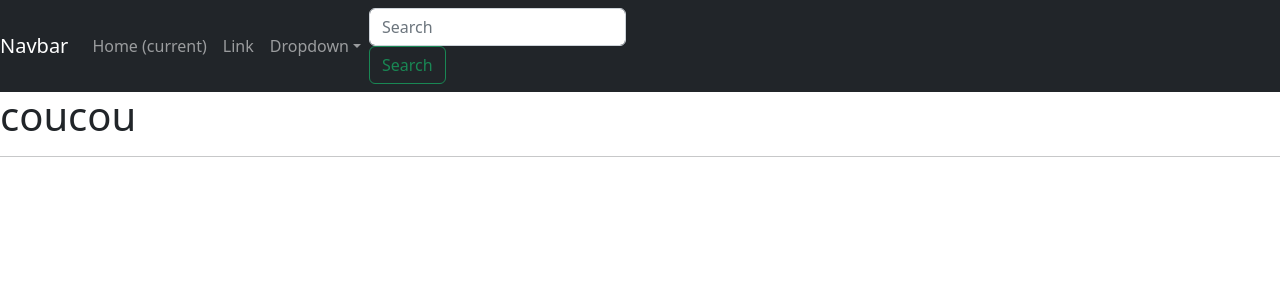
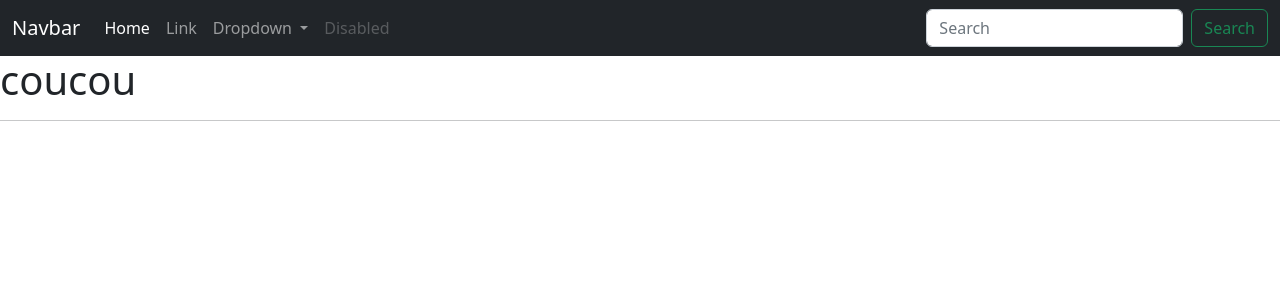
Before and after one commit to axelaction22/div-wib-kahout, a PHP site: page / in a window 1280 px wide. Shown: the top 300 px of the page. Run offline with PHP 8.4, Linux system fonts and the light colour scheme.

Commit message:
bs4 ->5 fix lol

```diff
--- a/views/menu.php
+++ b/views/menu.php
@@ -1,29 +1,36 @@
-
-<nav class="navbar navbar-expand-sm navbar-dark bg-dark">
+<nav class="navbar navbar-expand-lg navbar-dark bg-dark">
+  <div class="container-fluid">
     <a class="navbar-brand" href="#">Navbar</a>
-    <button class="navbar-toggler d-lg-none" type="button" data-toggle="collapse" data-target="#collapsibleNavId" aria-controls="collapsibleNavId"
-        aria-expanded="false" aria-label="Toggle navigation">
+    <button class="navbar-toggler" type="button" data-bs-toggle="collapse" data-bs-target="#navbarSupportedContent" aria-controls="navbarSupportedContent" aria-expanded="false" aria-label="Toggle navigation">
       <span class="navbar-toggler-icon"></span>
     </button>
-    <div class="collapse navbar-collapse" id="collapsibleNavId">
-        <ul class="navbar-nav mr-auto mt-2 mt-lg-0">
-            <li class="nav-item active">
-                <a class="nav-link" href="#">Home <span class="sr-only">(current)</span></a>
+    <div class="collapse navbar-collapse" id="navbarSupportedContent">
+      <ul class="navbar-nav me-auto mb-2 mb-lg-0">
+        <li class="nav-item">
+          <a class="nav-link active" aria-current="page" href="#">Home</a>
         </li>
         <li class="nav-item">
           <a class="nav-link" href="#">Link</a>
         </li>
         <li class="nav-item dropdown">
-                <a class="nav-link dropdown-toggle" href="#" id="dropdownId" data-toggle="dropdown" aria-haspopup="true" aria-expanded="false">Dropdown</a>
-                <div class="dropdown-menu" aria-labelledby="dropdownId">
-                    <a class="dropdown-item" href="#">Action 1</a>
-                    <a class="dropdown-item" href="#">Action 2</a>
-                </div>
+          <a class="nav-link dropdown-toggle" href="#" id="navbarDropdown" role="button" data-bs-toggle="dropdown" aria-expanded="false">
+            Dropdown
+          </a>
+          <ul class="dropdown-menu" aria-labelledby="navbarDropdown">
+            <li><a class="dropdown-item" href="#">Action</a></li>
+            <li><a class="dropdown-item" href="#">Another action</a></li>
+            <li><hr class="dropdown-divider"></li>
+            <li><a class="dropdown-item" href="#">Something else here</a></li>
+          </ul>
+        </li>
+        <li class="nav-item">
+          <a class="nav-link disabled" href="#" tabindex="-1" aria-disabled="true">Disabled</a>
         </li>
       </ul>
-        <form class="form-inline my-2 my-lg-0">
-            <input class="form-control mr-sm-2" type="text" placeholder="Search">
-            <button class="btn btn-outline-success my-2 my-sm-0" type="submit">Search</button>
+      <form class="d-flex">
+        <input class="form-control me-2" type="search" placeholder="Search" aria-label="Search">
+        <button class="btn btn-outline-success" type="submit">Search</button>
       </form>
     </div>
+  </div>
 </nav>
--- a/views/template.php
+++ b/views/template.php
@@ -10,11 +10,13 @@
 </head>
 
     <body>
-    <script src="*\js\jquery-3.6.4.min.js"></script>
-    <script src="*\js\popper.min.js"></script>
-    <script src="*\js\bootstrap.bundle.min.js"></script>
         <?php require_once("menu.php");?>
         <?= $page_content ?>
+
+
+    <script src="../js\jquery-3.6.4.min.js"></script>
+    <script src="../js\popper.min.js"></script>
+    <script src="../js\bootstrap.bundle.min.js"></script>
     </body>
 
 </html>
```
Also changed, not shown: js/popper.min.js. Lines whose indentation alone changed are shown as unchanged.
